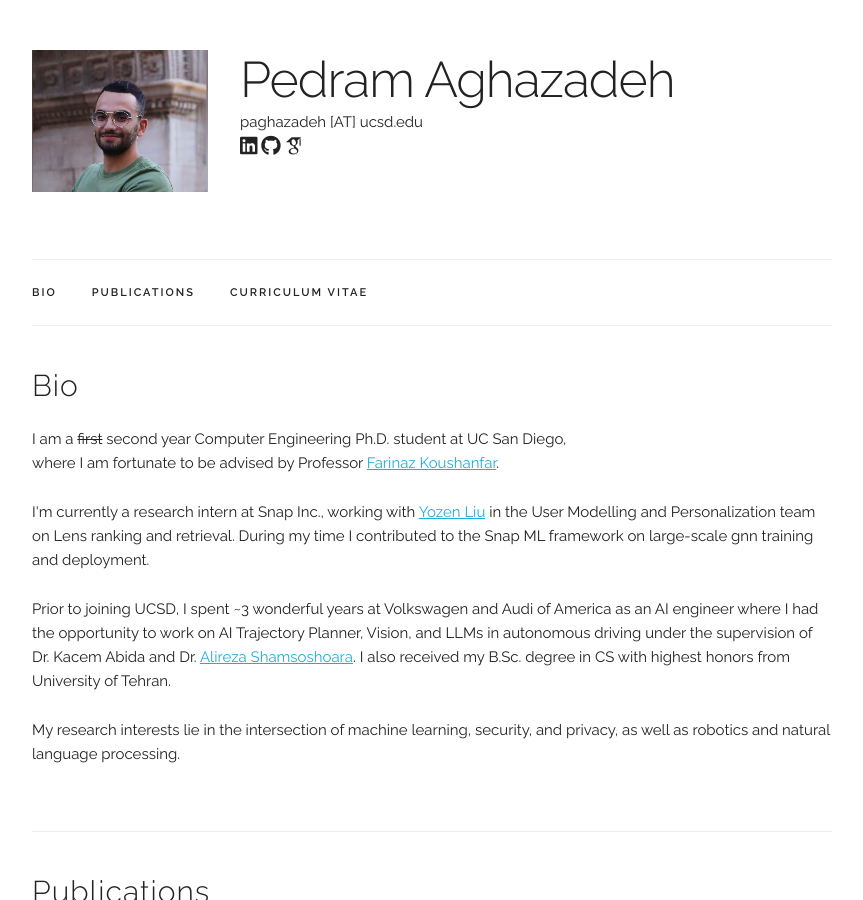
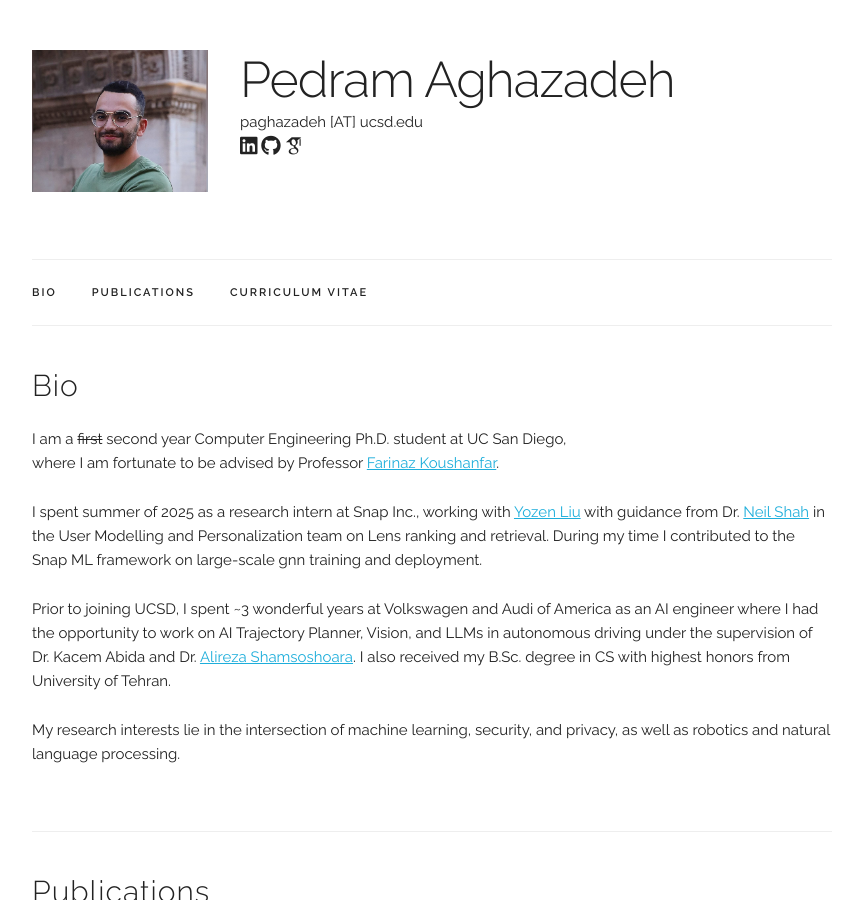
Before and after one commit to pedramaghazadeh/pedramaghazadeh.github.io, a Jekyll site: the page built from index.html, in a window 1280 px wide and 900 px high. Shown: the whole window, without its empty margins (208-1071 px from the left). Built offline with Jekyll 4.4.1, drawn with Linux system fonts in a browser that asks for light colours; some web fonts are replaced.

Commit message:
Updating S25

```diff
--- a/index.html
+++ b/index.html
@@ -13,7 +13,7 @@ title: Home
   </p>
 
   <p>
-    I'm currently a research intern at Snap Inc., working with <a href="https://scholar.google.com/citations?user=i3U2JjEAAAAJ&hl=en">Yozen Liu</a> in the User Modelling and Personalization team on Lens ranking and retrieval. During my time I contributed to the Snap ML framework on large-scale gnn training and deployment.
+    I spent summer of 2025 as a research intern at Snap Inc., working with <a href="https://scholar.google.com/citations?user=i3U2JjEAAAAJ&hl=en">Yozen Liu</a> with guidance from Dr. <a href="https://scholar.google.com/citations?user=Qut69OgAAAAJ&hl=en">Neil Shah</a> in the User Modelling and Personalization team on Lens ranking and retrieval. During my time I contributed to the Snap ML framework on large-scale gnn training and deployment.
   </p>
 
   <p>
```
Also changed, not shown: 1 other file.
